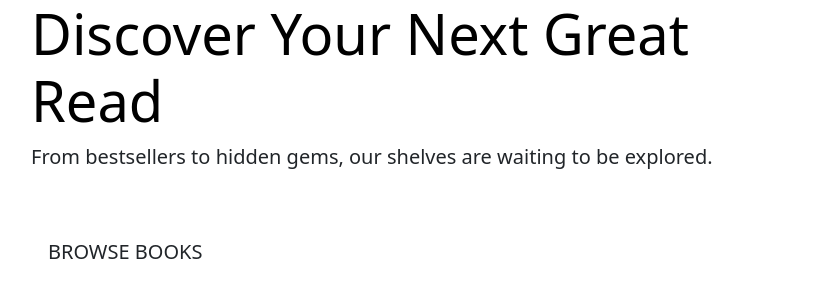
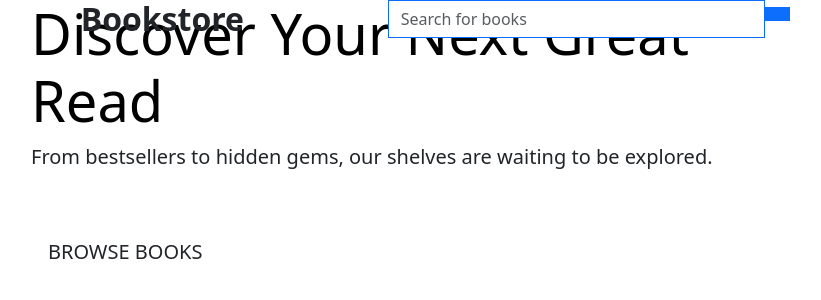
Before and after one commit to A-Hebbes/book_store2, a Django app: template bookshop/templates/bookshop/index.html in a window 1280 px wide. Shown: the top 300 px of the page, without its empty margins (51-872 px from the left). Run offline with Django 4.2, Linux system fonts and the light colour scheme; the template is opened without the code that fills it, so the values that code supplies are empty.

Commit message:
Add header structure to base.html

```diff
--- a/templates/base.html
+++ b/templates/base.html
@@ -36,9 +36,34 @@
 
   <body>
     <header class="container-fluid fixed-top">
-      {% block header %}
+      <div class="row">
+        <div class="col-12 col-lg-4 my-auto py-1 py-lg-0 text-center text-lg-left">
+          <a href="{% url 'bookshop' %}" class="nav-link bookshop-logo-link">
+            <h2 class="bookstore-font my-0"><strong>Bookstore</strong></h2>
+          </a>
+        </div>
+        <div class="col-12 col-lg-4 my-auto py-1 py-lg-0">
+          <form method="GET" action="{% url 'books' %}">
+            <div class="input-group w-100">
+                <input type="text" name="q" placeholder="Search for books" class="form-control border border-primary rounded-0">
+                <div class="input-group-append">
+                    <button class="form-control btn btn-primary border border-primary rounded-0" type="submit">
+                        <span class="icon">
+                            <i class="fas fa-search"></i>
+                        </span>
+                    </button>
+                </div>
+            </div>
+        </form>
+        </div>
+        <div class="col-12 col-lg-4 my-auto py-1 py-lg-0">
+          <ul class="list-inline list-unstyled text-center text-lg-right my-0">
+            <li class="list-inline-item dropdown"></li>
+            <li class="list-inline-item"></li>
 
-      {% endblock %}
+          </ul>
+        </div>
+    </div>
     </header>
 
     {% if messages %}
```
